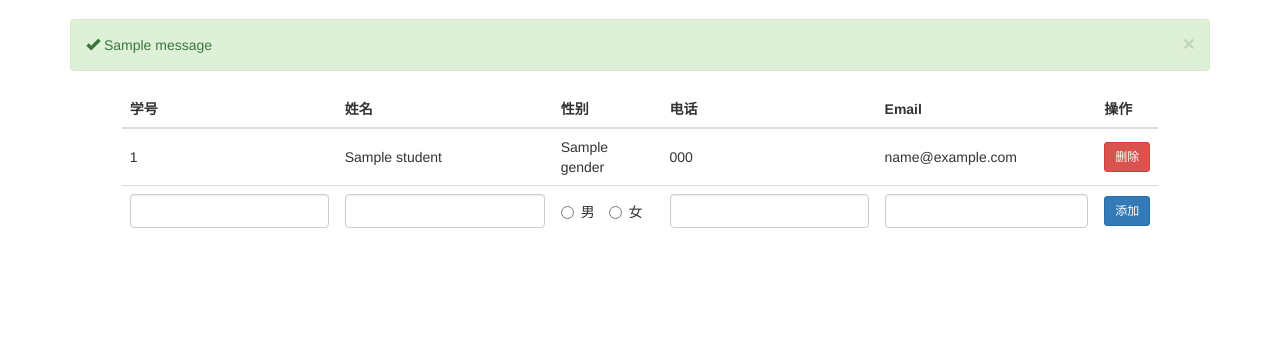
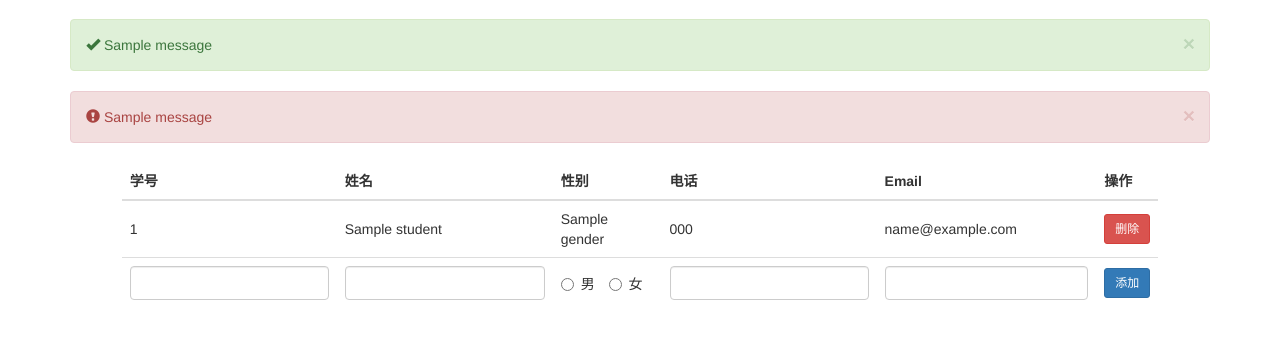
Before and after one commit to starsharp06sharp/StuInfoSite, a Python web app: template stuinfo/templates/index.html in a window 1280 px wide. Shown: the part 51-390 px from the top of the page. Run offline with Jinja, Linux system fonts and the light colour scheme; the template is opened without the code that fills it: most values are stand-ins (such as "Sample title", 1, 10 or a date in 2020); one stand-in notice (Sample message) is shown; some libraries are stand-ins or nearby versions.

Commit message:
使用分类消息闪现

```diff
--- a/stuinfo/templates/layout.html
+++ b/stuinfo/templates/layout.html
@@ -58,10 +58,22 @@
         </div>
     </nav>
 
-    {% for message in get_flashed_messages() %}
+    {% for message in get_flashed_messages(category_filter=['success']) %}
     <div class="container">
         <div class="alert alert-block alert-success alert-dismissible fade in" role="alert">
             <span class="glyphicon glyphicon-ok"></span>
+            {{ message }}
+            <button type="button" class="close" data-dismiss="alert">
+                <span aria-hidden="true">&times;</span>
+            </button>
+        </div>
+    </div>
+    {% endfor %}
+
+    {% for message in get_flashed_messages(category_filter=['error']) %}
+    <div class="container">
+        <div class="alert alert-block alert-danger alert-dismissible fade in" role="alert">
+            <span class="glyphicon glyphicon-exclamation-sign"></span>
             {{ message }}
             <button type="button" class="close" data-dismiss="alert">
                 <span aria-hidden="true">&times;</span>
```
Also changed, not shown: stuinfo/views.py (+5 -5 lines).
